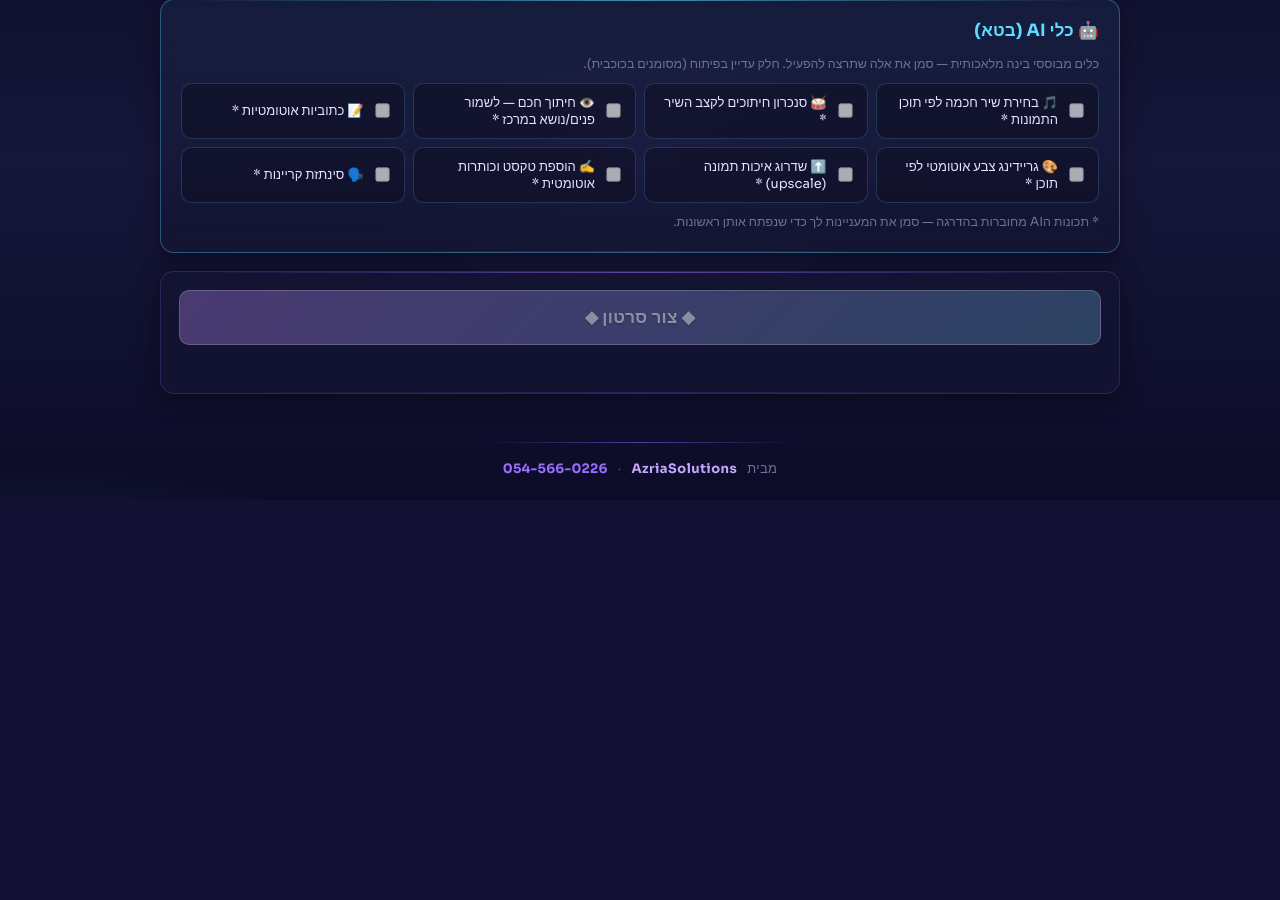
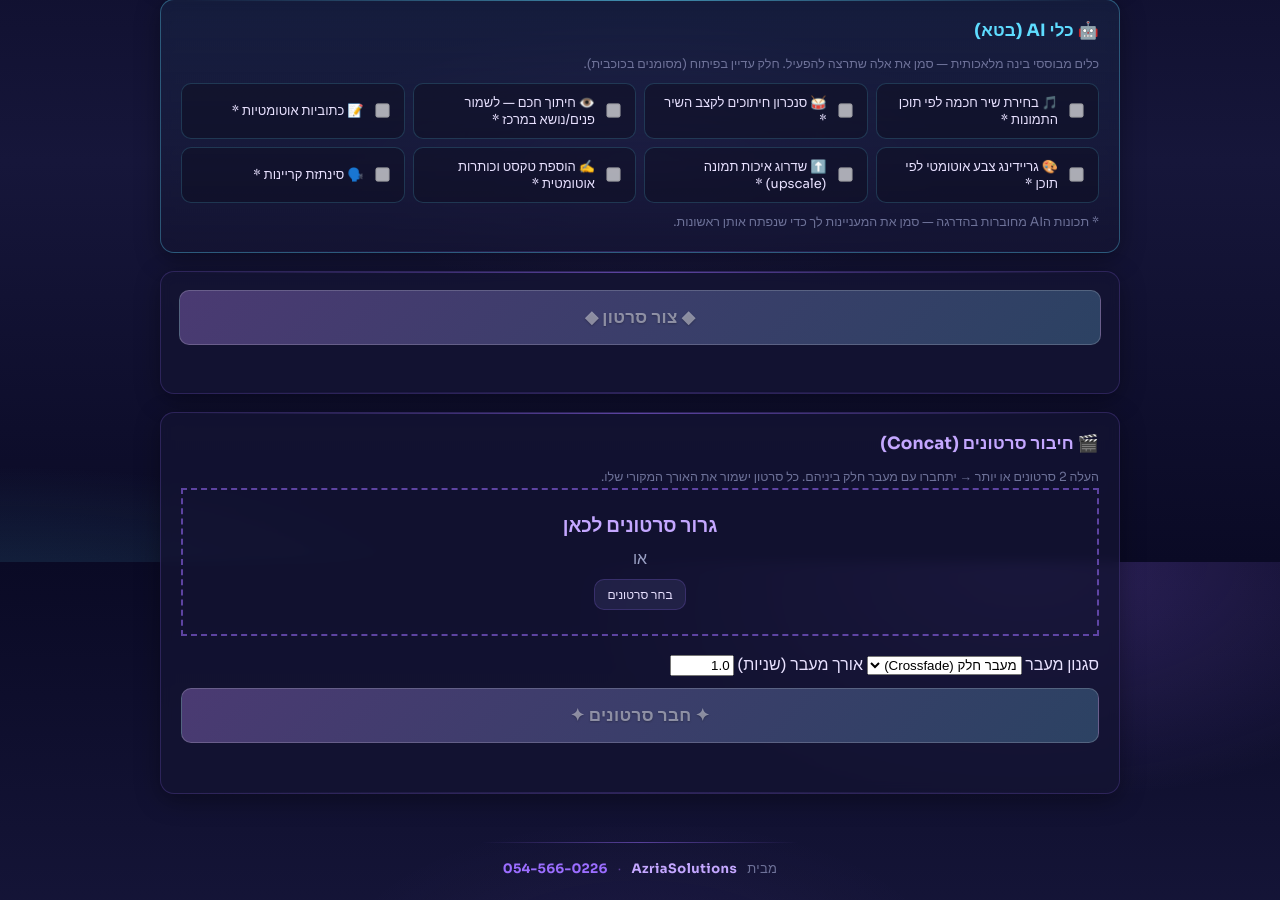
Before and after one commit to azriasolutions-coder/azrireel, a Flask app: page / in a window 1280 px wide. Shown: the part 1038-1938 px from the top of the page. Before the commit the page ends 1512 px from the top, so only its background shows below. Run offline with Flask 3, Linux system fonts and the light colour scheme; data that the repository does not hold is empty; parts of the project's set-up code (start-up, migrations or seed data) failed here and were passed over.

Commit message:
Video concat: upload 2+ videos → merged with xfade transition

```diff
--- a/web/server.py
+++ b/web/server.py
@@ -61,9 +61,14 @@ def _render_worker() -> None:
                 JOBS[job_id]["started_at"] = time.time()
                 JOBS[job_id].pop("queue_position", None)
         job_dir = params.pop("_job_dir", None)
+        is_concat = params.pop("_is_concat", False)
         try:
             output_path = params["output"]
-            _, transitions_used = generate(**params)
+            if is_concat:
+                concat_videos(**params)
+                transitions_used: list[str] = []
+            else:
+                _, transitions_used = generate(**params)
             with JOBS_LOCK:
                 if job_id in JOBS:
                     JOBS[job_id].update({
@@ -116,11 +121,14 @@ from core.generator import (  # noqa: E402
     DEFAULT_ASPECT,
     DEFAULT_MOTION,
     MEDIA_EXTS,
+    NATIVE_XFADE_TRANSITIONS,
     SCENE_DURATION,
     SCENE_LOOKS,
     SCENE_MOTIONS,
     TRANSITION_DURATION,
+    VIDEO_EXTS,
     check_ffmpeg,
+    concat_videos,
     generate,
     list_music,
 )
@@ -334,6 +342,64 @@ def api_job(job_id: str):
         return jsonify({"ok": True, **job})
 
 
+@app.post("/api/concat")
+def api_concat():
+    """Concatenate 2+ uploaded videos with an xfade transition between each pair."""
+    purge_stale_outputs(OUTPUT_DIR)
+    files = request.files.getlist("videos")
+    if len(files) < 2:
+        return jsonify({"error": "at least 2 videos required"}), 400
+
+    transition = (request.form.get("transition") or "fade").strip()
+    try:
+        xfade_dur = float(request.form.get("xfade") or 1.0)
+    except ValueError:
+        xfade_dur = 1.0
+
+    job_id = uuid.uuid4().hex[:10]
+    job_dir = WORKDIR / job_id
+    job_dir.mkdir(parents=True, exist_ok=True)
+
+    video_paths: list[Path] = []
+    for idx, f in enumerate(files):
+        if not f.filename:
+            continue
+        suffix = Path(f.filename).suffix.lower()
+        if suffix not in VIDEO_EXTS:
+            continue
+        target = job_dir / f"{idx:04d}{suffix}"
+        f.save(target)
+        video_paths.append(target)
+
+    if len(video_paths) < 2:
+        shutil.rmtree(job_dir, ignore_errors=True)
+        return jsonify({"error": "need at least 2 valid video files"}), 400
+
+    OUTPUT_DIR.mkdir(parents=True, exist_ok=True)
+    output_name = f"concat_{int(time.time())}_{job_id}.mp4"
+    output_path = OUTPUT_DIR / output_name
+
+    # Enqueue in the render queue (serialized, no concurrent OOM).
+    new_job_id = uuid.uuid4().hex[:12]
+    params = {
+        "videos": video_paths,
+        "output": output_path,
+        "transition": transition,
+        "xfade_dur": xfade_dur,
+        "_job_dir": job_dir,
+        "_is_concat": True,
+    }
+    with JOBS_LOCK:
+        JOBS[new_job_id] = {
+            "status": "queued",
+            "queue_position": RENDER_QUEUE.qsize() + 1,
+            "created_at": time.time(),
+            "images": len(video_paths),
+        }
+    RENDER_QUEUE.put((new_job_id, params))
+    return jsonify({"ok": True, "job_id": new_job_id})
+
+
 @app.get("/api/video/<name>")
 def api_video(name: str):
     safe = Path(name).name
--- a/web/static/app.js
+++ b/web/static/app.js
@@ -701,3 +701,99 @@ generateBtn.addEventListener("click", async () => {
 loadTransitionList();
 loadMusicList();
 render();
+
+// ────────────────────────────────────────────────────────────
+// Video Concat section
+// ────────────────────────────────────────────────────────────
+const concatDrop = document.getElementById("concat-drop");
+const concatInput = document.getElementById("concat-input");
+const concatList = document.getElementById("concat-list");
+const concatTransition = document.getElementById("concat-transition");
+const concatXfade = document.getElementById("concat-xfade");
+const concatGenerateBtn = document.getElementById("concat-generate");
+const concatStatus = document.getElementById("concat-status");
+const concatResult = document.getElementById("concat-result");
+const concatVideo = document.getElementById("concat-video");
+const concatDownload = document.getElementById("concat-download");
+
+let concatFiles = []; // {id, file, url}
+
+function renderConcatList() {
+  concatList.innerHTML = "";
+  concatFiles.forEach((item, idx) => {
+    const li = document.createElement("li");
+    li.className = "thumb";
+    li.style.aspectRatio = "16/9";
+    li.innerHTML = `
+      <video src="${item.url}" muted playsinline preload="metadata" style="width:100%;height:100%;object-fit:cover;pointer-events:none;"></video>
+      <span class="idx">${idx + 1}</span>
+      <button class="remove" data-id="${item.id}" title="הסר">×</button>
+    `;
+    concatList.appendChild(li);
+  });
+  if (concatGenerateBtn) concatGenerateBtn.disabled = concatFiles.length < 2;
+}
+
+function addConcatFiles(fileList) {
+  for (const f of Array.from(fileList)) {
+    if (!f.type.startsWith("video/")) continue;
+    concatFiles.push({ id: uid(), file: f, url: URL.createObjectURL(f) });
+  }
+  renderConcatList();
+}
+
+if (concatDrop) {
+  concatDrop.addEventListener("dragover", (e) => { e.preventDefault(); concatDrop.classList.add("over"); });
+  concatDrop.addEventListener("dragleave", () => concatDrop.classList.remove("over"));
+  concatDrop.addEventListener("drop", (e) => { e.preventDefault(); concatDrop.classList.remove("over"); addConcatFiles(e.dataTransfer.files); });
+}
+if (concatInput) concatInput.addEventListener("change", (e) => addConcatFiles(e.target.files));
+if (concatList) concatList.addEventListener("click", (e) => {
+  const btn = e.target.closest(".remove");
+  if (!btn) return;
+  const idx = concatFiles.findIndex((f) => f.id === btn.dataset.id);
+  if (idx >= 0) { URL.revokeObjectURL(concatFiles[idx].url); concatFiles.splice(idx, 1); renderConcatList(); }
+});
+
+if (concatGenerateBtn) concatGenerateBtn.addEventListener("click", async () => {
+  if (concatFiles.length < 2) return;
+  concatGenerateBtn.disabled = true;
+  concatStatus.classList.remove("error");
+  concatStatus.textContent = "מעלה סרטונים…";
+  if (concatResult) concatResult.hidden = true;
+
+  const fd = new FormData();
+  for (const item of concatFiles) fd.append("videos", item.file, item.file.name);
+  fd.append("transition", concatTransition ? concatTransition.value : "fade");
+  fd.append("xfade", concatXfade ? concatXfade.value : "1.0");
+
+  try {
+    const r = await fetch("/api/concat", { method: "POST", body: fd });
+    const sub = await r.json();
+    if (!r.ok || !sub.ok || !sub.job_id) throw new Error(sub.error || "שגיאה בשליחה");
+    const jobId = sub.job_id;
+    concatStatus.textContent = `מעבד… (${jobId.slice(0,6)})`;
+
+    while (true) {
+      await new Promise((res) => setTimeout(res, 3000));
+      const sr = await fetch(`/api/job/${jobId}`);
+      const s = await sr.json();
+      if (s.status === "queued") { concatStatus.textContent = `בתור — מקום ${s.queue_position || "?"}`; }
+      else if (s.status === "rendering") {
+        const sec = s.started_at ? Math.round(Date.now()/1000 - s.started_at) : 0;
+        concatStatus.textContent = `מחבר… ${sec} שניות`;
+      } else if (s.status === "done") {
+        concatStatus.textContent = "הסתיים ✓";
+        if (concatVideo) concatVideo.src = s.video_url + "?t=" + Date.now();
+        if (concatDownload) { concatDownload.href = s.video_url; concatDownload.setAttribute("download", s.video_filename || "concat.mp4"); }
+        if (concatResult) { concatResult.hidden = false; concatResult.scrollIntoView({ behavior: "smooth" }); }
+        break;
+      } else if (s.status === "failed") { throw new Error(s.error || "חיבור נכשל"); }
+    }
+  } catch (err) {
+    concatStatus.textContent = "נכשל: " + err.message;
+    concatStatus.classList.add("error");
+  } finally {
+    concatGenerateBtn.disabled = false;
+  }
+});
--- a/web/templates/index.html
+++ b/web/templates/index.html
@@ -212,6 +212,45 @@
       <a id="download" class="btn primary" download>הורד MP4</a>
     </section>
 
+    <section class="card">
+      <h2>🎬 חיבור סרטונים (Concat)</h2>
+      <p class="hint">העלה 2 סרטונים או יותר → יתחברו עם מעבר חלק ביניהם. כל סרטון ישמור את האורך המקורי שלו.</p>
+      <div class="drop-zone" id="concat-drop" style="padding:24px 14px;">
+        <div class="drop-inner">
+          <strong>גרור סרטונים לכאן</strong>
+          <span>או</span>
+          <label class="btn small"><input type="file" id="concat-input" accept="video/*" multiple hidden /> בחר סרטונים</label>
+        </div>
+      </div>
+      <ul id="concat-list" class="thumb-list" style="margin:8px 0;"></ul>
+      <div class="grid grid-2" style="margin-top:10px;">
+        <label>
+          <span>סגנון מעבר</span>
+          <select id="concat-transition">
+            <option value="fade">מעבר חלק (Crossfade)</option>
+            <option value="slideleft">החלקה שמאלה</option>
+            <option value="slideright">החלקה ימינה</option>
+            <option value="wipeleft">ניגוב שמאלה</option>
+            <option value="circleopen">פתיחת מעגל</option>
+            <option value="radial">סיבוב רדיאלי</option>
+            <option value="fadeblack">החשכה</option>
+            <option value="fadewhite">הבהוב לבן</option>
+          </select>
+        </label>
+        <label>
+          <span>אורך מעבר (שניות)</span>
+          <input type="number" id="concat-xfade" value="1.0" min="0.1" max="5" step="0.1" />
+        </label>
+      </div>
+      <button id="concat-generate" class="btn primary big" style="margin-top:12px;" disabled>✦ חבר סרטונים ✦</button>
+      <div id="concat-status" class="status"></div>
+      <section id="concat-result" class="card" hidden style="margin-top:12px;padding:14px;">
+        <h2>הסרטון המחובר מוכן</h2>
+        <video id="concat-video" controls playsinline style="width:100%;max-height:60vh;border-radius:10px;background:#000;margin-bottom:10px;"></video>
+        <a id="concat-download" class="btn primary" download>הורד MP4</a>
+      </section>
+    </section>
+
     <footer class="brand-footer">
       <div class="brand-divider"></div>
       <div class="brand-content">
```
Also changed, not shown: core/generator.py (+82 -0 lines).
